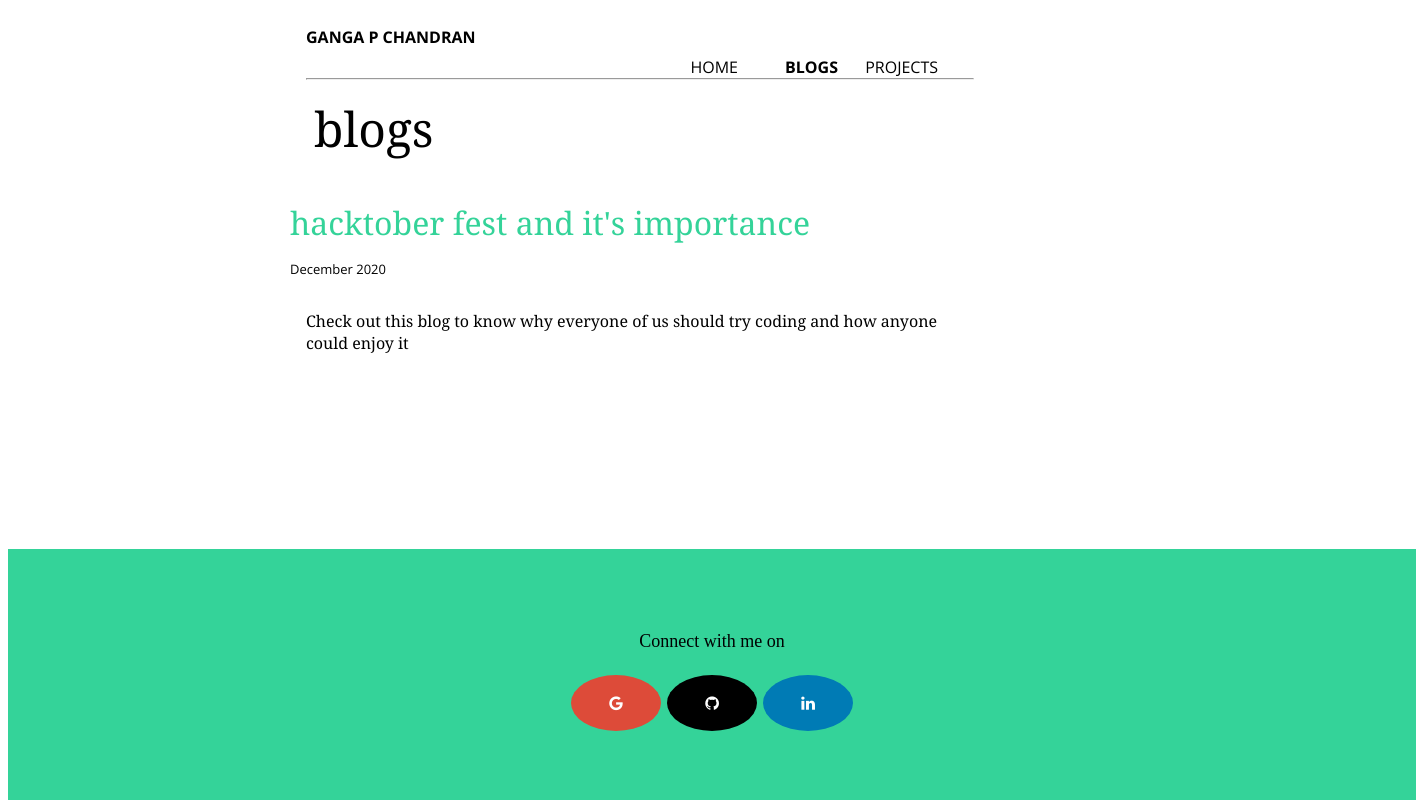
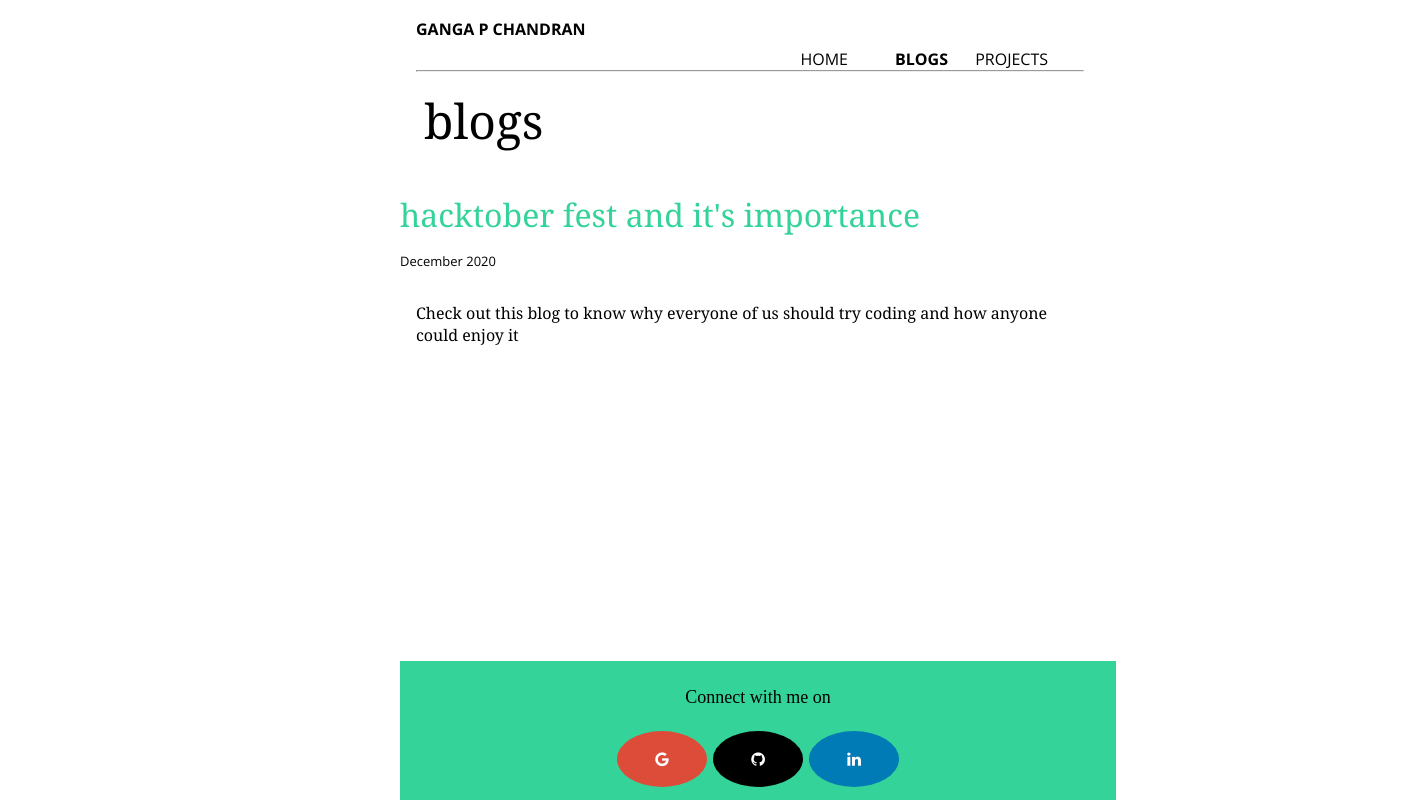
Before and after one commit to GangaPChandran/Ganga-P-Chandran, a plain HTML site: page blogs/blogs.html in a window 1280 px wide. Shown: the whole page, 1416 px wide, since content can reach past the window. Drawn offline with nearby package versions, Linux system fonts and the light colour scheme.

Commit message:
footer width

```diff
--- a/blogs/blogs.css
+++ b/blogs/blogs.css
@@ -1,10 +1,13 @@
 @import url('https://fonts.googleapis.com/css2?family=Open+Sans:wght@400;700&display=swap');
+body{
+    height: 100%;
+    margin: auto;
+    padding: 0px 400px 0px 400px;
+}
+main{
 
-main{
     width: 700px;
-    margin: auto;
-    height: 100%;
-    font-family: 'Open Sans', sans-serif;
+   font-family: 'Open Sans', sans-serif;
     box-sizing: border-box;
 }
 
@@ -55,14 +58,13 @@ main{
     padding: 1rem; font-size: 1rem;
     font-family:Georgia, 'Times New Roman', Times, serif;
 }
-
 footer{
     position: absolute;
     background-color:#34D399;
-    width: 100%;
-    padding: 4rem;
-    bottom: 0;
-    text-align:center;
+    bottom: 0vh;
+    width: 700px;
+    padding: 0.5rem;
+    text-align: center;
 }
 .home{
     position: absolute;
--- a/blogs/style1.css
+++ b/blogs/style1.css
@@ -56,10 +56,10 @@ main{
 footer{
     position: relative;
     background-color:#34D399;
-    max-width: 100%;
-    padding: 4rem;
-    bottom: 0;
+    padding: 0.5rem;
     text-align: center;
+    left:400px;
+    width: 700px;
 }
 .home{
     position: absolute;
--- a/main.css
+++ b/main.css
@@ -1,10 +1,12 @@
 @import url('https://fonts.googleapis.com/css2?family=Open+Sans:wght@400;700&display=swap');
-
+body{
+  height: 100%;
+  padding: 0;
+}
 main {
     box-sizing: border-box;
     width: 700px;
     margin: auto;
-    height: 100%;
     font-family: 'Open Sans', sans-serif;
 }
 
@@ -65,9 +67,9 @@ padding: 1rem;
 footer{
     position: relative;
     background-color:#34D399;
-    max-width: 100%;
-    padding: 4rem;
-    bottom: 0;
+    width: 700px;
+    padding: 0.5rem;
+    left: 400px;
     text-align: center;
 }
 .home{
--- a/projects/projects.css
+++ b/projects/projects.css
@@ -74,9 +74,9 @@ main{
 }
 footer{
     position: relative;
-    max-width:100%;
-    padding: 3rem;
-    bottom: 0;
+    width: 700px;;
+    padding: 0.5rem;
+    left:400px;
     background-color:#34D399;
     text-align:center;
 }
```
